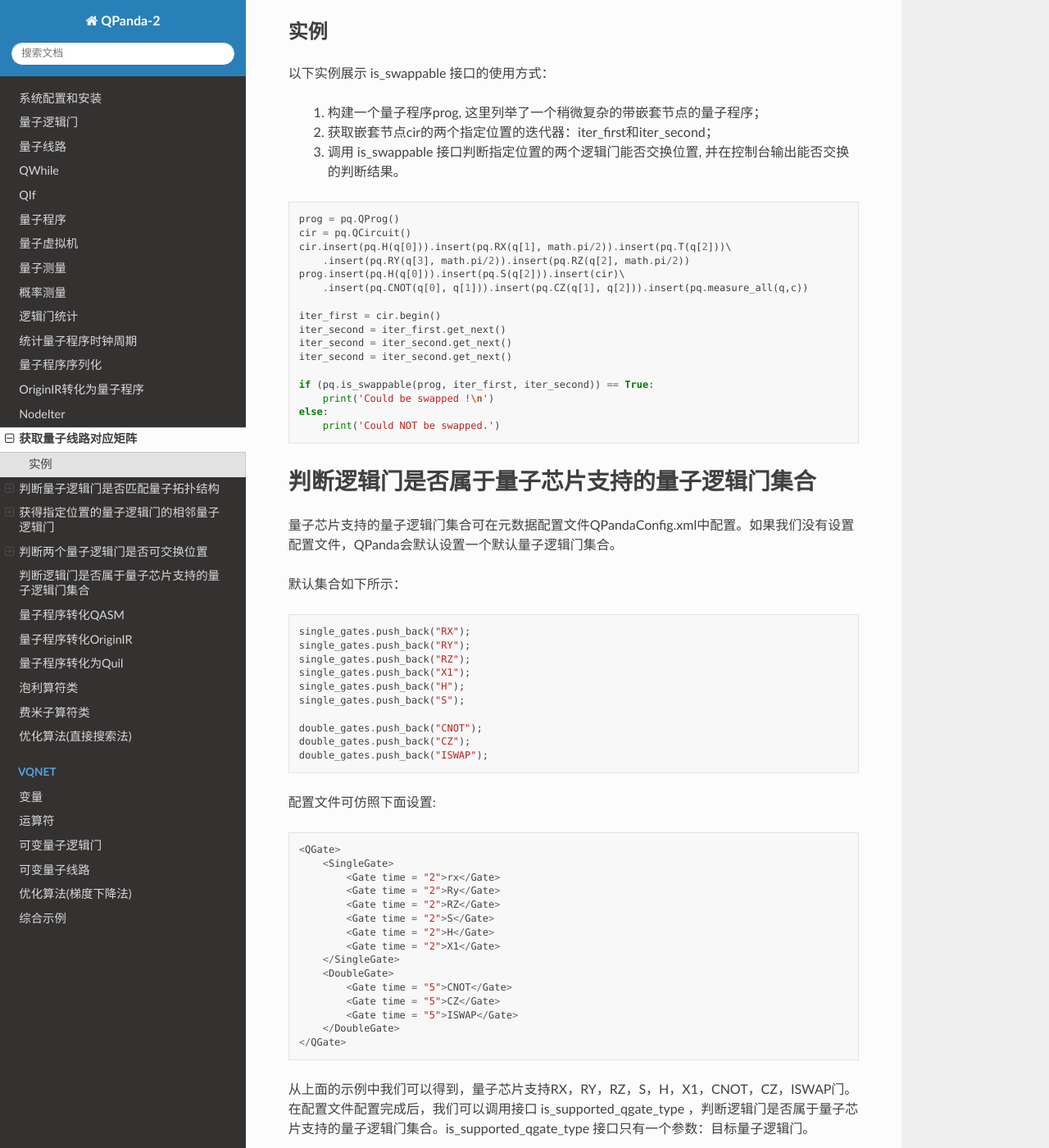
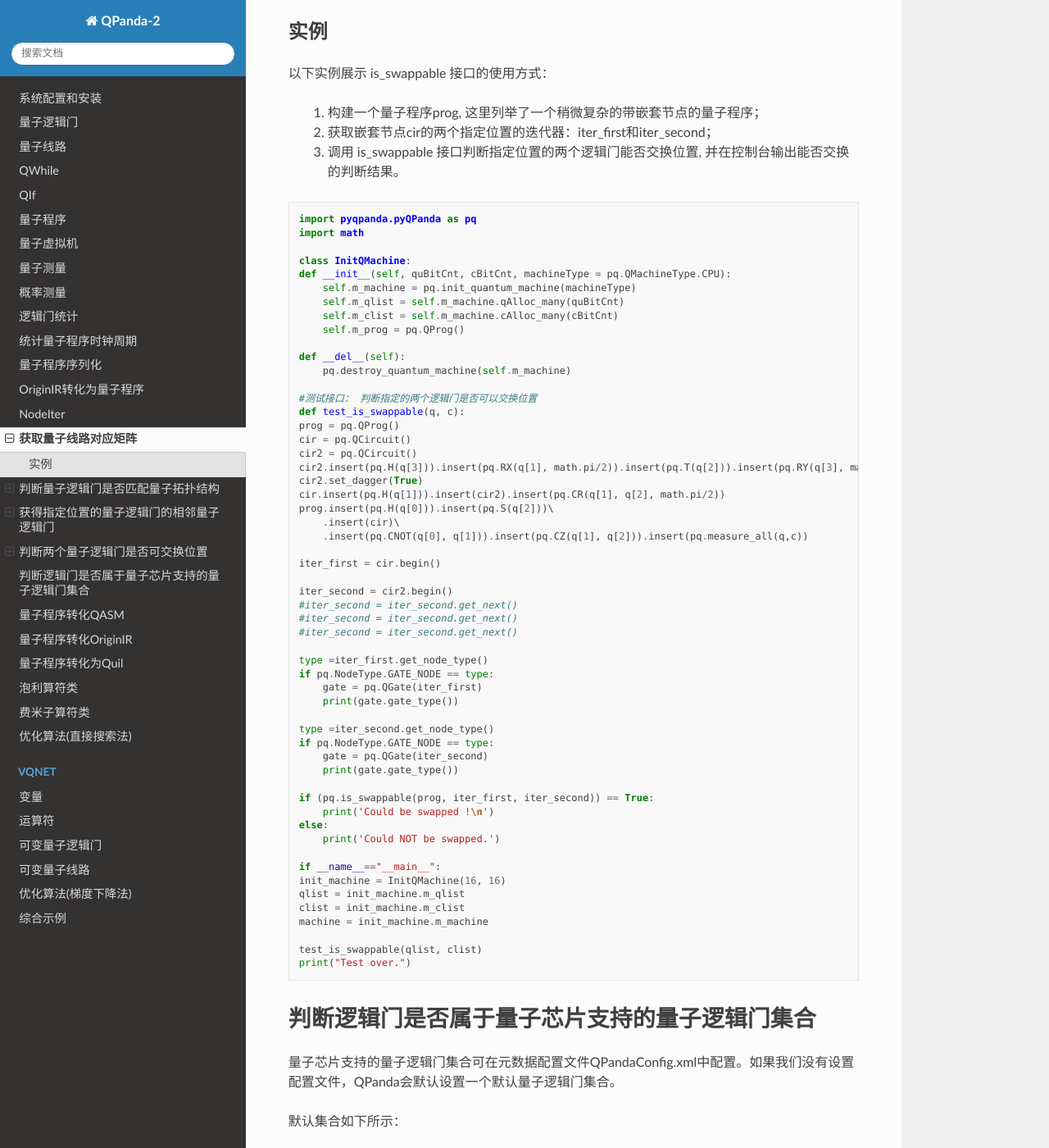
Before and after one commit to OriginQ/pyQPanda-Toturial, a Sphinx documentation site: the page built from source/QCircuitInfo.rst, in a window 1280 px wide and 1400 px high, scrolled down 4938 px. Shown: the whole window at 82% size. Built offline with Sphinx 7.4.7 and the Read the Docs theme 2.0.0, drawn with Linux system fonts in a browser that asks for light colours; pages that are not in the unit, such as notebooks, are missing from menus; some of the changed text lies outside the part shown.

Commit message:
Update QCircuitInfo.rst

```diff
--- a/source/QCircuitInfo.rst
+++ b/source/QCircuitInfo.rst
@@ -211,22 +211,61 @@ CNOT逻辑门操作的是1,3号量子比特，而从图中可以看出1,3号量
 
 ::
 
+    import pyqpanda.pyQPanda as pq
+    import math
+
+    class InitQMachine:
+    def __init__(self, quBitCnt, cBitCnt, machineType = pq.QMachineType.CPU):
+        self.m_machine = pq.init_quantum_machine(machineType)
+        self.m_qlist = self.m_machine.qAlloc_many(quBitCnt)
+        self.m_clist = self.m_machine.cAlloc_many(cBitCnt)
+        self.m_prog = pq.QProg()
+
+    def __del__(self):
+        pq.destroy_quantum_machine(self.m_machine)
+
+    #测试接口： 判断指定的两个逻辑门是否可以交换位置
+    def test_is_swappable(q, c):
     prog = pq.QProg()
     cir = pq.QCircuit()
-    cir.insert(pq.H(q[0])).insert(pq.RX(q[1], math.pi/2)).insert(pq.T(q[2]))\
-        .insert(pq.RY(q[3], math.pi/2)).insert(pq.RZ(q[2], math.pi/2))
-    prog.insert(pq.H(q[0])).insert(pq.S(q[2])).insert(cir)\
+    cir2 = pq.QCircuit()
+    cir2.insert(pq.H(q[3])).insert(pq.RX(q[1], math.pi/2)).insert(pq.T(q[2])).insert(pq.RY(q[3], math.pi/2)).insert(pq.RZ(q[2], math.pi/2))
+    cir2.set_dagger(True)
+    cir.insert(pq.H(q[1])).insert(cir2).insert(pq.CR(q[1], q[2], math.pi/2))
+    prog.insert(pq.H(q[0])).insert(pq.S(q[2]))\
+        .insert(cir)\
         .insert(pq.CNOT(q[0], q[1])).insert(pq.CZ(q[1], q[2])).insert(pq.measure_all(q,c))
 
     iter_first = cir.begin()
-    iter_second = iter_first.get_next()
-    iter_second = iter_second.get_next()
-    iter_second = iter_second.get_next()
+
+    iter_second = cir2.begin()
+    #iter_second = iter_second.get_next()
+    #iter_second = iter_second.get_next()
+    #iter_second = iter_second.get_next()
+
+    type =iter_first.get_node_type()
+    if pq.NodeType.GATE_NODE == type:
+        gate = pq.QGate(iter_first)
+        print(gate.gate_type())
+
+    type =iter_second.get_node_type()
+    if pq.NodeType.GATE_NODE == type:
+        gate = pq.QGate(iter_second)
+        print(gate.gate_type())
 
     if (pq.is_swappable(prog, iter_first, iter_second)) == True:
         print('Could be swapped !\n')
     else:
         print('Could NOT be swapped.')
+
+    if __name__=="__main__":
+    init_machine = InitQMachine(16, 16)
+    qlist = init_machine.m_qlist
+    clist = init_machine.m_clist
+    machine = init_machine.m_machine
+
+    test_is_swappable(qlist, clist)
+    print("Test over.")
 
 判断逻辑门是否属于量子芯片支持的量子逻辑门集合
 ==============================================
@@ -272,7 +311,39 @@ CNOT逻辑门操作的是1,3号量子比特，而从图中可以看出1,3号量
 
 ::
 
-    qgate = pq.H(q[1]))
-    result = pq.is_supported_qgate_type(qgate);
+    import pyqpanda.pyQPanda as pq
+    import math
+
+    class InitQMachine:
+    def __init__(self, quBitCnt, cBitCnt, machineType = pq.QMachineType.CPU):
+        self.m_machine = pq.init_quantum_machine(machineType)
+        self.m_qlist = self.m_machine.qAlloc_many(quBitCnt)
+        self.m_clist = self.m_machine.cAlloc_many(cBitCnt)
+        self.m_prog = pq.QProg()
+
+    def __del__(self):
+        pq.destroy_quantum_machine(self.m_machine)
+
+    def test_support_qgate_type():
+    machine = pq.init_quantum_machine(pq.QMachineType.CPU)
+    q = machine.qAlloc_many(8)
+    c = machine.cAlloc_many(8)
+
+    prog = pq.QProg()
+    prog.insert(pq.H(q[1]))
+    result = pq.is_supported_qgate_type(prog.begin())
+    if result == True:
+        print('Support !\n')
+    else:
+        print('Unsupport !')
+
+    if __name__=="__main__":
+    init_machine = InitQMachine(16, 16)
+    qlist = init_machine.m_qlist
+    clist = init_machine.m_clist
+    machine = init_machine.m_machine
+
+    test_support_qgate_type()
+    print("Test over.")
 
 .. note:: 用户可通过如下链接地址获取默认配置文件 `QPandaConfig.xml <https://github.com/OriginQ/QPanda-2/blob/master/QPandaConfig.xml>`_, 将该默认配置文件放在执行程序同级目录下，可执行程序会自动解析该文件。
```
